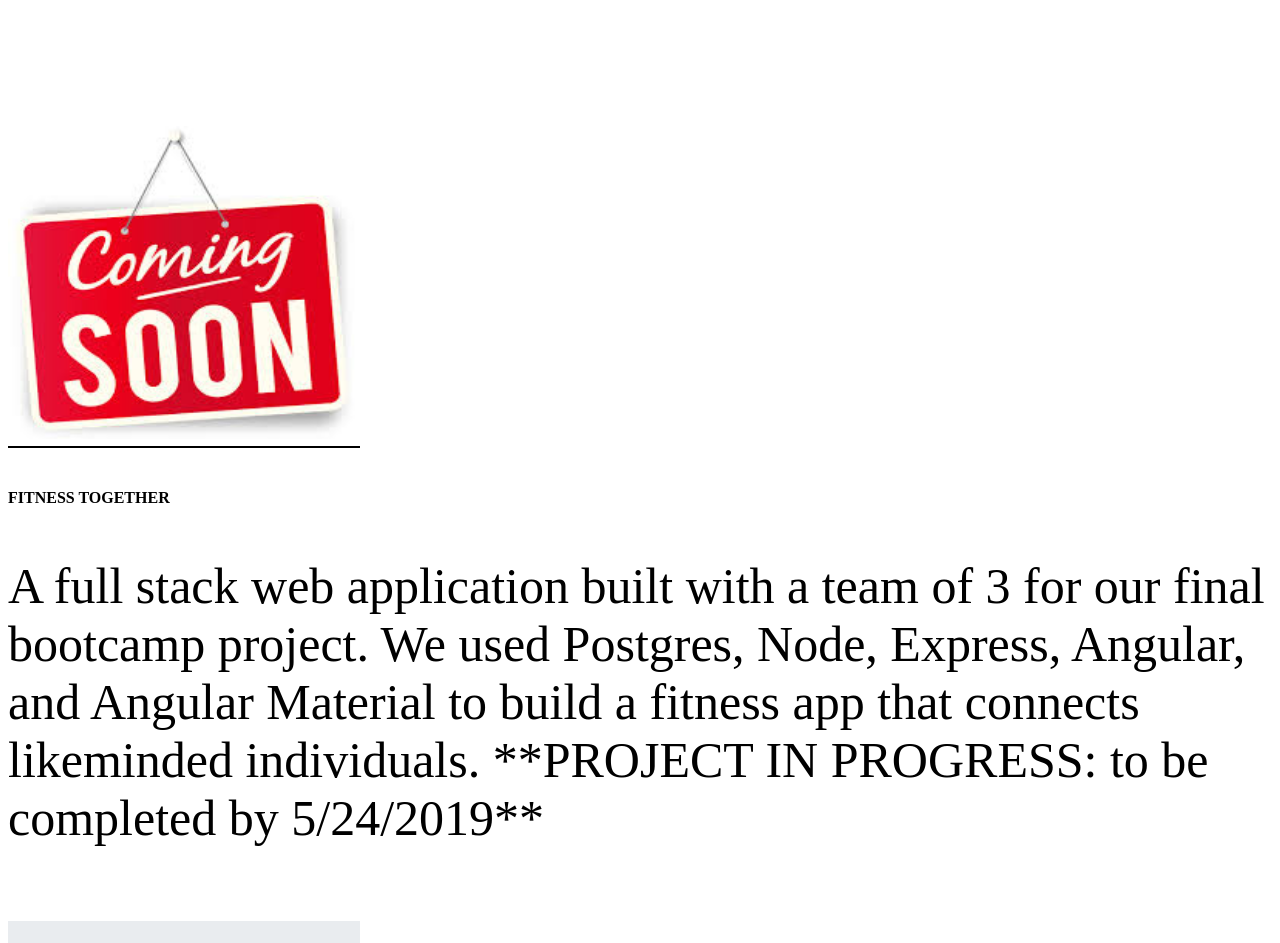
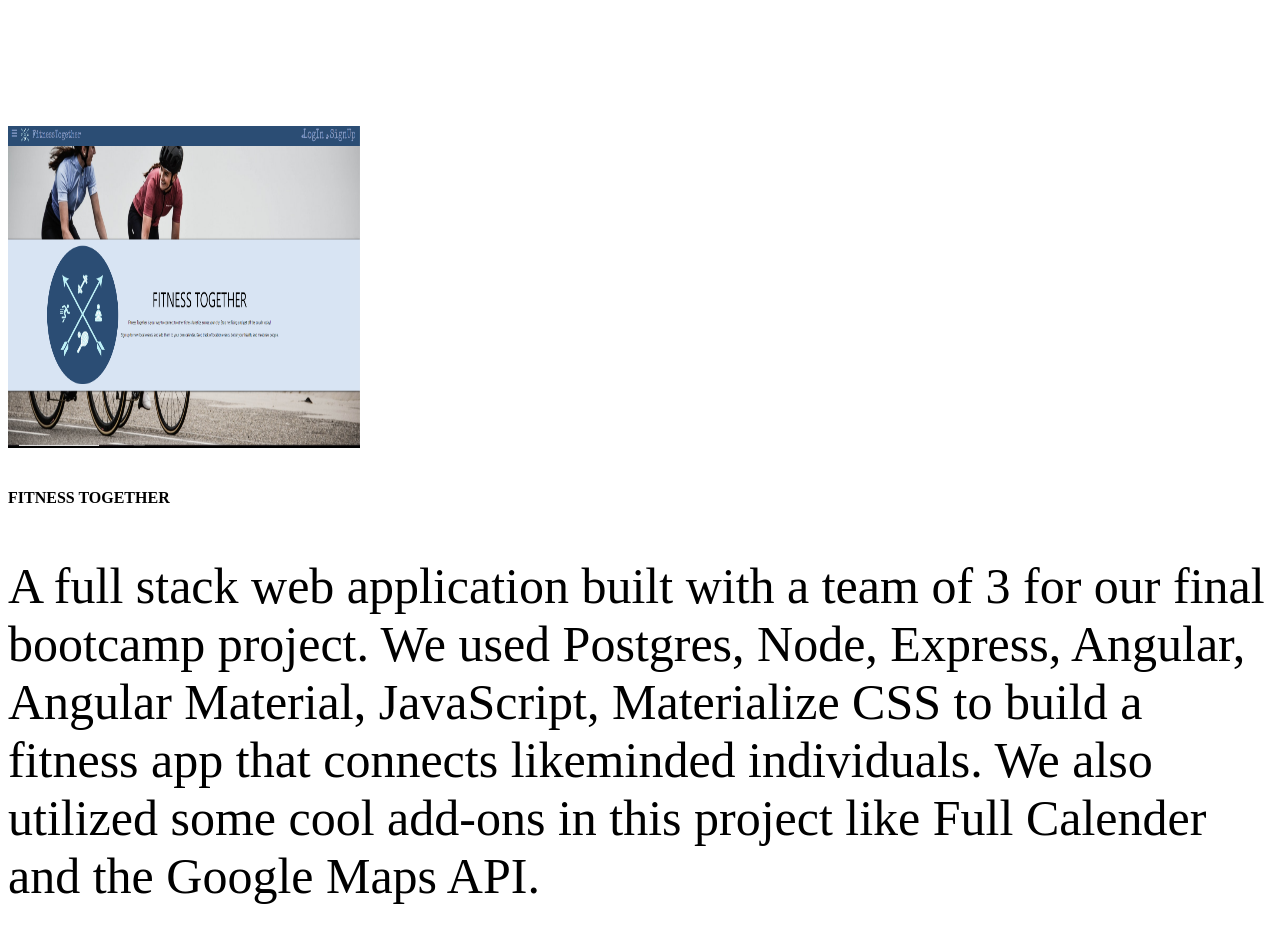
Before and after one commit to aaronsteenhoven/angular-portfolio, an Angular app: page / in a window 1280 px wide. Shown: the part 1740-2683 px from the top of the page. Built offline with nearby package versions, Linux system fonts and the light colour scheme; what angular-bootstrap-md would draw is missing.

Commit message:
updated Fitness Together project and uploaded image

```diff
--- a/src/app/projects/projects.component.html
+++ b/src/app/projects/projects.component.html
@@ -28,7 +28,7 @@
 
     <!--Card image-->
     <div class="view overlay">
-      <img class="card-img-top" src="../../assets/coming-soon.jpg" alt="Card image cap">
+      <img class="card-img-top" src="../../assets/fitness.PNG" alt="Card image cap">
       <a href="#!">
         <div class="mask rgba-white-slight"></div>
       </a>
@@ -40,7 +40,7 @@
       <!--Title-->
       <h4 class="card-title">FITNESS TOGETHER</h4>
       <!--Text-->
-      <p class="card-text">A full stack web application built with a team of 3 for our final bootcamp project. We used Postgres, Node, Express, Angular, and Angular Material to build a fitness app that connects likeminded individuals. **PROJECT IN PROGRESS: to be completed by 5/24/2019**</p>
+      <p class="card-text">A full stack web application built with a team of 3 for our final bootcamp project. We used Postgres, Node, Express, Angular, Angular Material, JavaScript, Materialize CSS to build a fitness app that connects likeminded individuals. We also utilized some cool add-ons in this project like Full Calender and the Google Maps API.</p>
       <!-- Provides extra visual weight and identifies the primary action in a set of buttons -->
       <!-- <button type="button" class="btn btn-light-blue btn-md">View Project Page</button> -->
 
@@ -66,7 +66,7 @@
       <!--Title-->
       <h4 class="card-title">RIDE BATTLE</h4>
       <!--Text-->
-      <p class="card-text">A full stack Web application built with REACT. Created both the server side, and the client side using Postgres, Node, Express, React, Javascript, and Bootstrap. Created a theme park application that compares the wait times on rides at Disney World and Universal Studios. Also uses a third-party API to fetch up to the minute wait times. .</p>
+      <p class="card-text">A full stack Web application built with REACT. Created both the server side, and the client side using Postgres, Node, Express, React, Javascript, and Bootstrap. Created a theme park application that compares the wait times on rides at Disney World and Universal Studios. Also uses a third-party API to fetch up to the minute wait times. ***Please note that the third-party API that pulls the wait times has a few bugs, so the Universal Studios side doesn't always return the results*** .</p>
       <!-- Provides extra visual weight and identifies the primary action in a set of buttons -->
 
     </div>
```
Also changed, not shown: src/assets/fitness.PNG (added).
